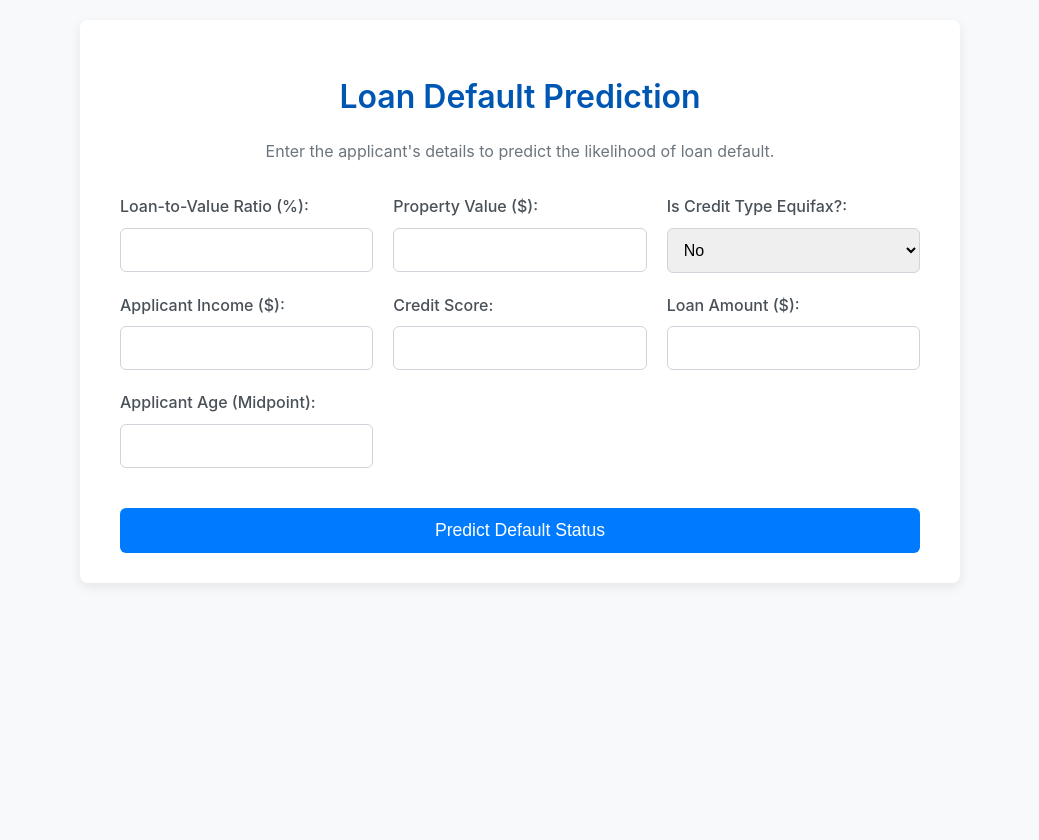
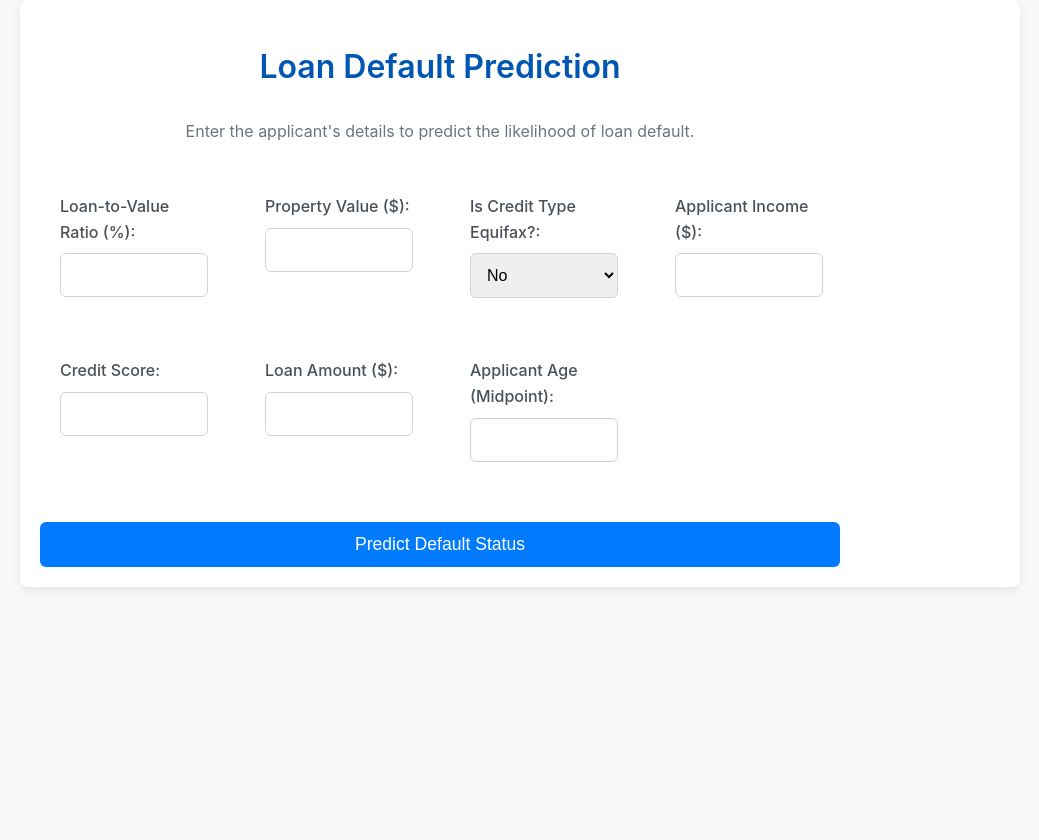
Before and after one commit to Mori-momento/RiskGuard, a Flask app: page / in a window 1280 px wide. Shown: the whole page, without its empty margins (120-1159 px from the left). After the commit the page ends 589 px from the top, so only its background shows below. Run offline with Flask 3, Linux system fonts and the light colour scheme.

Commit message:
improved css

```diff
--- a/static/style.css
+++ b/static/style.css
@@ -5,7 +5,6 @@ body {
     background-color: #f8f9fa;
     color: #343a40;
     margin: 0;
-    padding: 20px;
     display: flex;
     justify-content: center;
     align-items: flex-start; /* Align items to the top */
@@ -13,11 +12,12 @@ body {
 }
 
 .container {
+    display: flex;
+    justify-content: space-between;
     background-color: #ffffff;
-    padding: 30px 40px;
     border-radius: 8px;
     box-shadow: 0 4px 12px rgba(0, 0, 0, 0.08);
-    max-width: 800px; /* Increased max-width */
+    max-width: 1000px;
     width: 100%;
     text-align: center;
 }
@@ -35,7 +35,7 @@ p {
 
 .form-grid {
     display: grid;
-    grid-template-columns: repeat(auto-fit, minmax(250px, 1fr)); /* Responsive grid */
+    grid-template-columns: repeat(auto-fit, minmax(150px, 1fr));
     gap: 20px; /* Increased gap */
     margin-bottom: 30px;
     text-align: left;
@@ -44,6 +44,8 @@ p {
 .form-group {
     display: flex;
     flex-direction: column;
+    padding: 20px;
+    width: 80%;
 }
 
 label {
--- a/templates/index.html
+++ b/templates/index.html
@@ -8,6 +8,7 @@
 </head>
 <body>
     <div class="container">
+        <div class='form-group'>
         <h1>Loan Default Prediction</h1>
         <p>Enter the applicant's details to predict the likelihood of loan default.</p>
 
@@ -43,6 +44,7 @@
             </div>
             <button type="submit" class="predict-button">Predict Default Status</button>
         </form>
+    </div>
 
         {% if error %}
             <div class="prediction-result error">
```
